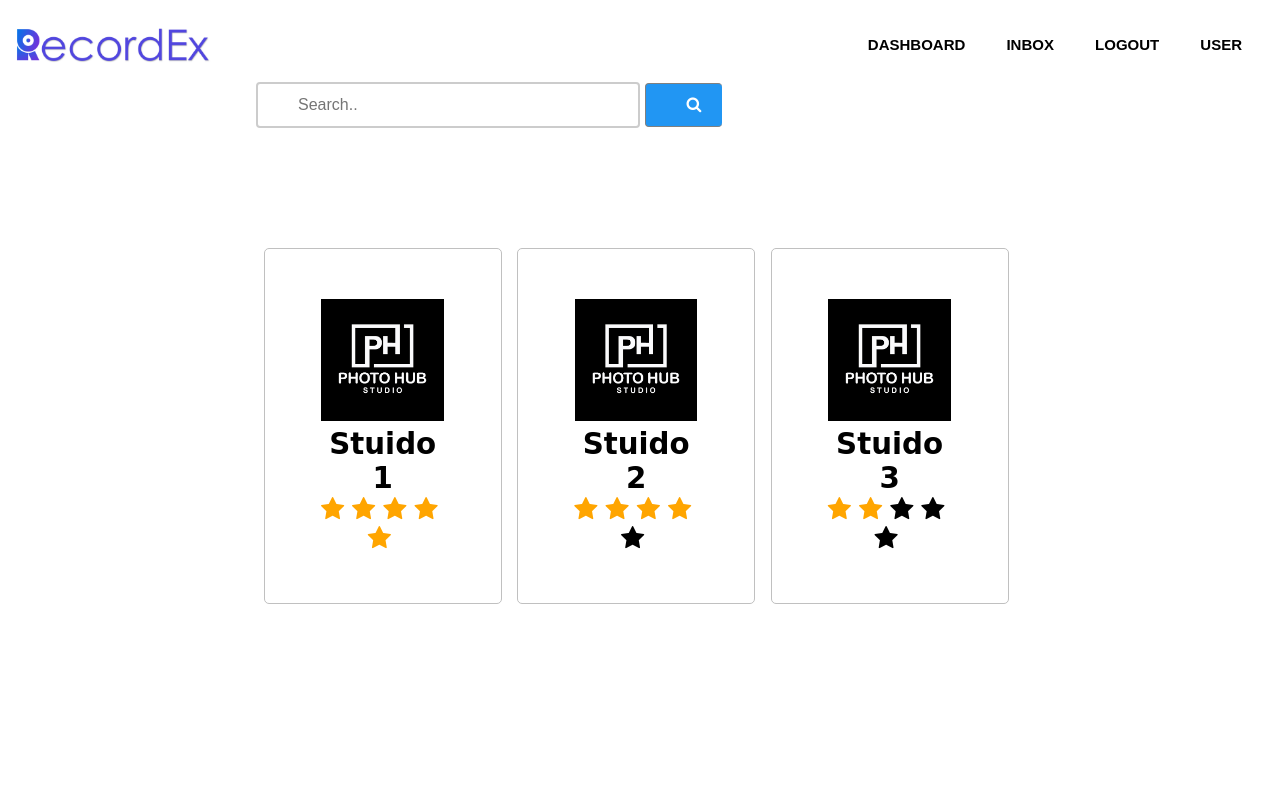
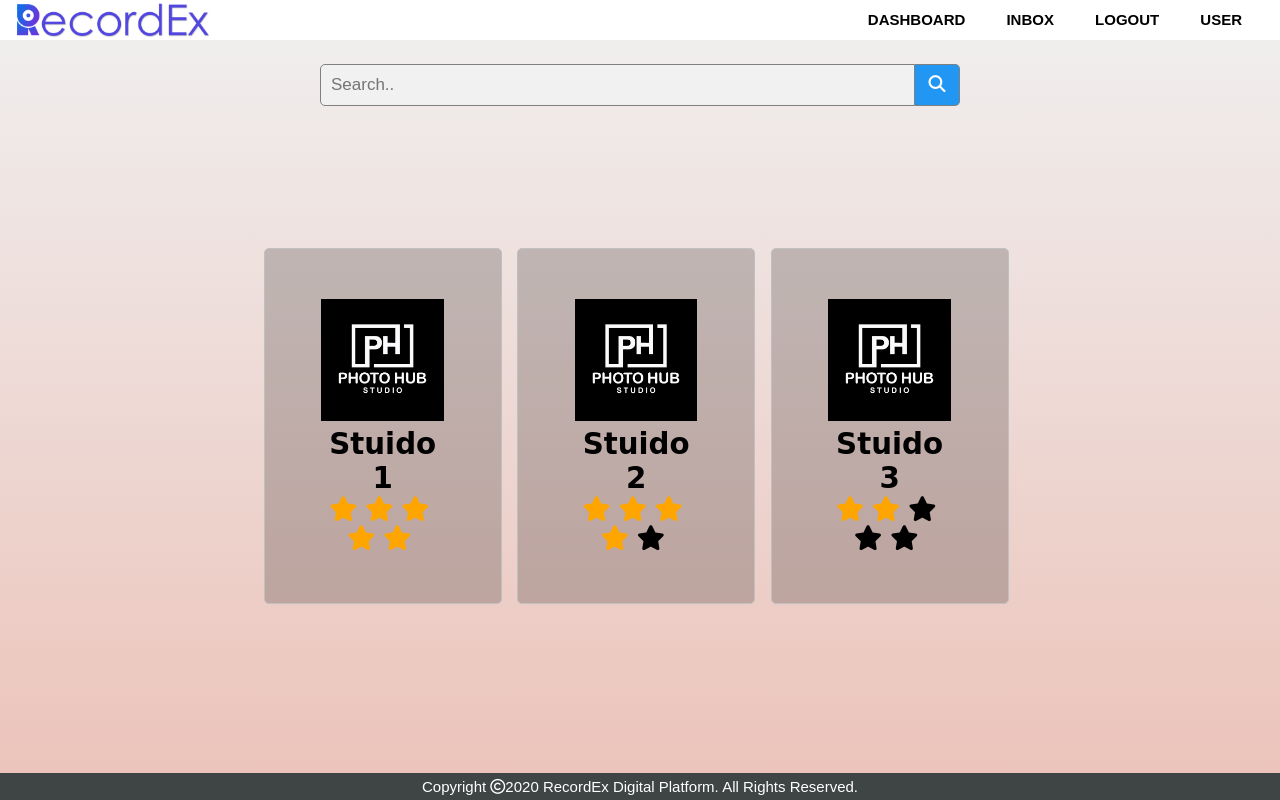
Before and after one commit to Avishka1998/REX-PROJECT, a PHP site: page /REX/view/customer/cust_dash.php in a window 1280 px wide. Run offline with PHP 8.4, Linux system fonts and the light colour scheme; some libraries are stand-ins or nearby versions.

Commit message:
FEW SMALL CHANGES

```diff
--- a/css/cust_dash.css
+++ b/css/cust_dash.css
@@ -1,15 +1,11 @@
 body{
   margin: 0;
   padding: 0;
-  padding-top: 20px;
   font-family:cursive;
   background-color: rgb(255,255,255);
   height:100vh;
   overflow:inherit;
-}
-.nav{
-  margin: 0px;
-  padding: 0px;
+  background: linear-gradient(rgba(225,225,225,0.5),rgba(227,168,155,0.7));
 }
 
 .row{
@@ -30,6 +26,7 @@ body{
   text-align: center;
   font-size: 25px;
   cursor: pointer;
+  background: rgba(0,0,0,0.2)
 }
 
 .column img{
@@ -43,56 +40,39 @@ body{
   color: orange;
 }
 
-input[type=text] {
-<<<<<<< HEAD
-  width: 60%;
-=======
+form input[type=text] {
+  padding: 10px;
+  font-size: 17px;
+  border: 1px solid grey;
+  border-radius: 5px 0 0 5px;
   float: left;
-  width: 50%;
->>>>>>> d6d0907b73d92348e04f0fefb0e7e83913ba4c29
-  box-sizing: border-box;
-  border: 2px solid #ccc;
-  border-radius: 4px;
-  font-size: 16px;
-  background-color: white;
-  background-image: url('#');
-  background-position: 10px 10px;
-  background-repeat: no-repeat;
-  padding: 12px 20px 12px 40px;
-  -webkit-transition: width 0.4s ease-in-out;
-  transition: width 0.4s ease-in-out;
+  width: 93%;
+  background: #f1f1f1;
 }
 
-input[type=text]:focus {
-  width: 60%;
+form button {
+  float: left;
+  width: 7%;
+  padding: 10px;
+  background: #2196F3;
+  color: white;
+  font-size: 17px;
+  border: 1px solid grey;
+  border-radius: 0 5px 5px 0;
+  border-left: none;
+  cursor: pointer;
 }
 
-form {
-  padding-left: 20%;
-  padding-right: 20%;
-  padding-top: 2.5%;
+  form {
+  margin-left: auto;
+  margin-right: auto;
+  display: block;
+  width: 50%;
+  padding-top: 5%;
   position: relative;
   border-bottom: 0px ;
-  margin: 30px 0;
 }
-/* button{
-  width:75px;
-  height:45px;
-  font-size:22px;
-} */
-button{
-  width: 10%;
-  padding: 10px;
-  box-sizing: border-box;
-  border-radius: 4px;
-  background: #2196F3;
-  color: white;
-  font-size: 16px;
-  border: 1px solid grey;
-  border-right: none; /* Prevent double borders */
-  cursor: pointer;
-  padding: 12px 20px 12px 40px;
-  background-position: 10px 10px;
+
 }
 .error{
   display: block;
--- a/inc/cust_dash_navbar.php
+++ b/inc/cust_dash_navbar.php
@@ -15,9 +15,8 @@
 
     nav{
       background-color: white;
-      height: 50px;
+      height: 40px;
       width: 100%;
-      padding-top: 5px;
       position:fixed;
       overflow: hidden;
       z-index:1;
@@ -38,10 +37,9 @@
       font-family: sans-serif;
       color:black;
       font-size: 15px;
-      padding: 12px 13px;
+      padding: 13px 13px;
       text-transform: uppercase;
       font-weight: bold;
-      border-radius: 20px;
     }
 
     nav ul li a:hover{
--- /dev/null
+++ b/inc/minfooter.php
@@ -0,0 +1,39 @@
+<head>
+   <script src="https://kit.fontawesome.com/a076d05399.js"></script>
+   <style>
+
+    footer{
+        margin: 0;
+        padding: 0;
+        font-family: 'poppins', sans-serif;
+        position: absolute;
+        color: white;
+        left: 0;
+        right: 0;
+        bottom: 0;
+        width: 100%;
+        background: rgb(63,68,69);
+        clear: both;
+    }
+
+    .bottom center{
+        text-align: center;
+        padding: 5px;
+        font-size: 0.9375rem;
+        background: rgb(63,68,69);;
+    }
+
+    .bottom center span{
+        color: white;
+    }
+   </style>
+</head>
+
+<footer>
+  <div class="bottom">
+    <center>
+      <span class="credit">Copyright</span>
+      <span class="far fa-copyright"></span><span>2020 RecordEx Digital Platform. All Rights Reserved.</span>
+    </center>
+  </div>
+</footer>
--- a/view/customer/cust_dash.php
+++ b/view/customer/cust_dash.php
@@ -10,17 +10,15 @@ session_start();
 	<link rel="stylesheet" href="https://cdnjs.cloudflare.com/ajax/libs/font-awesome/4.7.0/css/font-awesome.min.css">
 </head>
 <body>
-	<div class="nav"><?php require_once('../../inc/cust_dash_navbar.php');
-
-	?></div>
-
+	<?php require_once('../../inc/cust_dash_navbar.php');?>
+<div class="container">
 	<div class="0">
 	<form action="../../controller/customer/cust_dash_controller.php" method="post">
   		<input type="text" name="search" placeholder="Search..">
-		  <button type="submit" name="submit-search"><i class="fa fa-search"></i></button>
-
+		<button type="submit" name="submit-search"><i class="fa fa-search"></i></button>
 	</form>
 	</div>
+
 	<div class="row">
   		<div class="column">
   			<img src="../../img/studio1.png">
@@ -57,7 +55,7 @@ session_start();
   		</div>
 	</div>
 
-
-
+</div>
+<?php require_once('../../inc/minfooter.php'); ?>
 </body>
 </html>
```
Also changed, not shown: admin/complain.php (added, +7 -0 lines), css/footer.css (+17 -55 lines), inc/footer.php (+7 -20 lines), view/customer/new.php (added, +104 -0 lines), img/customer/109815470-man-avatar-profile-male-face-icon-vector-illustration-.jpg (added), img/customer/584abf432912007028bd9337.png (added), img/customer/blank-profile-picture-973460_1280.jpg (added), img/logo3.png (added).
